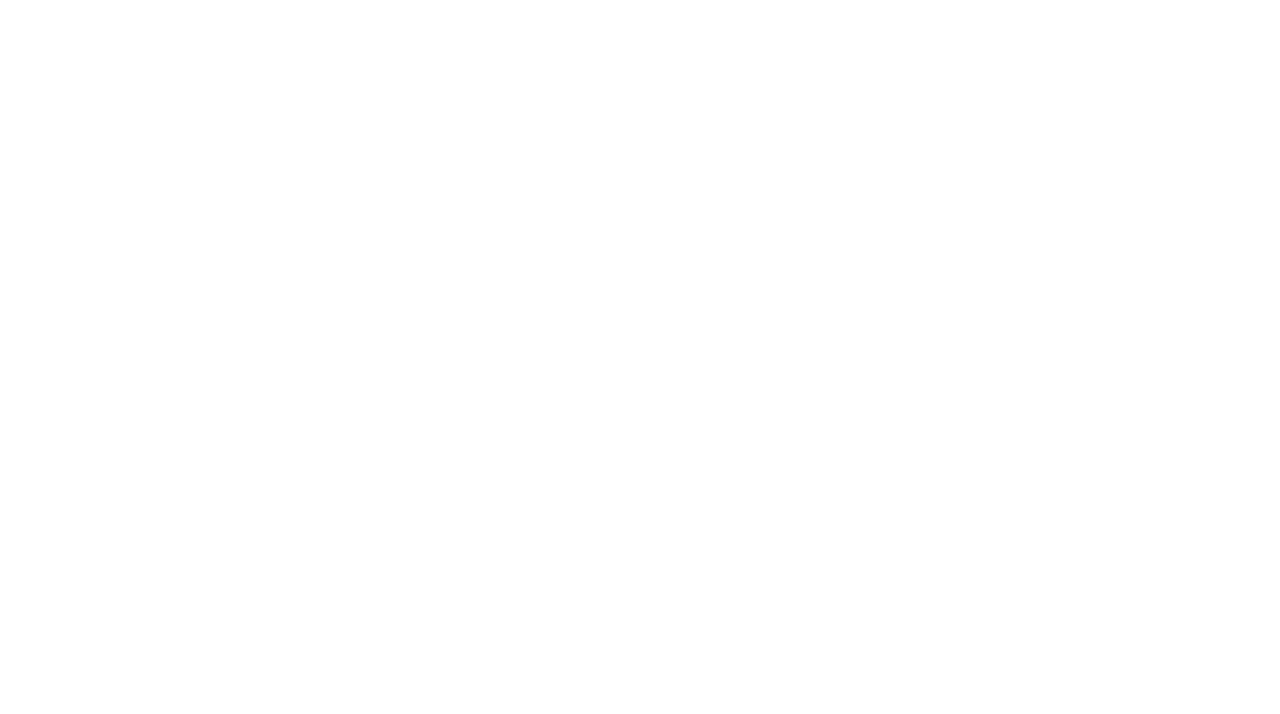
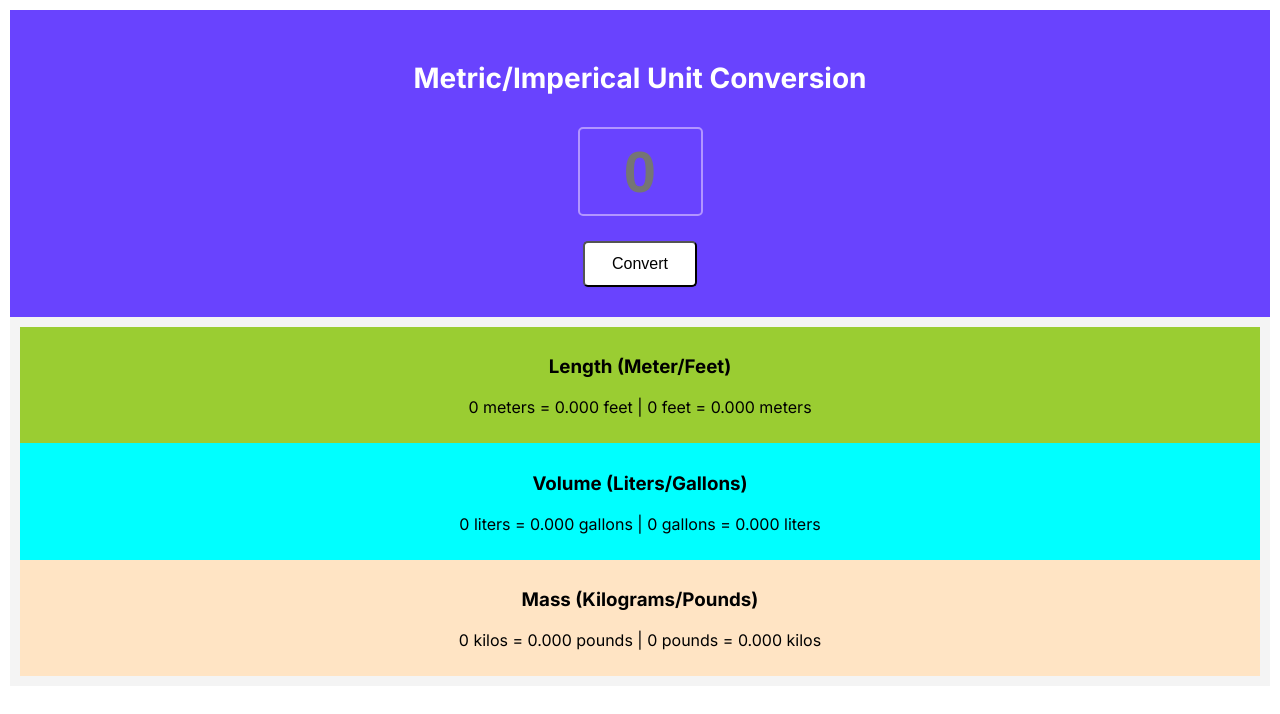
Before and after one commit to MHaidS/Unit-Converter, a plain HTML site: page index.html in a window 1280 px wide. Drawn offline with Linux system fonts and the light colour scheme.

Commit message:
second commit

```diff
--- a/index.css
+++ b/index.css
@@ -1,3 +1,68 @@
+/* IN PROGRESS */
+
 body {
   margin: 0;
+  padding: 10px;
+  text-align: center;
+  font-family: "Inter", sans-serif;
 }
+
+.hero {
+  background: #6943fe;
+  color: white;
+  padding: 30px;
+}
+
+h1 {
+  font-size: 28px;
+  font-weight: 800;
+  line-height: 38px;
+}
+
+#input {
+  display: block;
+  font-size: 58px;
+  font-weight: 800;
+  line-height: 25px;
+  text-align: center;
+  height: 83px;
+  width: 117px;
+  border: 2px solid #b295ff;
+  border-radius: 5px;
+  margin: 30px auto 25px;
+  background: #6943ff;
+  color: #ffffff;
+}
+
+#convert-btn {
+  font-size: 16px;
+  font-weight: 500;
+  line-height: 24px;
+  padding: 9px 27px;
+  border-radius: 5px;
+  background: #ffffff;
+  box-shadow: 0px 1px 2px rgba(0, 0, 0, 0.05);
+}
+
+.main {
+  background: #f4f4f4;
+  padding: 10px;
+}
+
+.section1 {
+  /* background: white; */
+  background: yellowgreen;
+  padding: 10px;
+}
+
+.section2 {
+  /* background: white; */
+  background: aqua;
+  padding: 10px;
+}
+
+.section3 {
+  /* background: white; */
+  background: bisque;
+  padding: 10px;
+}
--- a/index.html
+++ b/index.html
@@ -7,10 +7,32 @@
   <meta http-equiv="X-UA-Compatible" content="IE=edge">
   <meta name="viewport" content="width=device-width, initial-scale=1.0">
   <title>9. Solo Project - Unit converter</title>
-
+  <link rel="preconnect" href="https://fonts.googleapis.com">
+  <link rel="preconnect" href="https://fonts.gstatic.com" crossorigin>
+  <link href="https://fonts.googleapis.com/css2?family=Inter:wght@400;500;700&family=Lato:wght@400;900&display=swap" rel="stylesheet">
   <link rel="stylesheet" href="index.css">
 </head>
 <body>
+  <div class="hero">
+    <h1>Metric/Imperical Unit Conversion</h1>
+    <input id="input" type="text" placeholder="0">
+    <button id="convert-btn">Convert</button>
+  </div>
+  <div class="main">
+    <div class="section1">
+      <h3>Length (Meter/Feet)</h3>
+      <p id="length-el">0 meters = 0.000 feet | 0 feet = 0.000 meters</p>
+    </div>
+    <div class="section2">
+      <h3>Volume (Liters/Gallons)</h3>
+      <p id="volume-el">0 liters = 0.000 gallons | 0 gallons = 0.000 liters</p>
+    </div>
+    <div class="section3">
+      <h3>Mass (Kilograms/Pounds)</h3>
+      <p id="mass-el">0 kilos = 0.000 pounds | 0 pounds = 0.000 kilos</p>
+    </div>
+  </div>
+
   <script src="index.js"></script>
 </body>
 </html>
--- a/index.js
+++ b/index.js
@@ -5,3 +5,38 @@
 1 liter = 0.264 gallon
 1 kilogram = 2.204 pound
 */
+
+let convertBtn = document.getElementById("convert-btn");
+let inputEl = document.getElementById("input");
+let lengthEl = document.getElementById("length-el");
+let volumeEl = document.getElementById("volume-el");
+let massEl = document.getElementById("mass-el");
+
+const meterToFeet = 3.281;
+const literToGallon = 0.264;
+const kiloToPound = 2.204;
+
+const feetToMeter = 0.305;
+const gallonToLiter = 3.785;
+const poundToKilo = 0.454;
+
+convertBtn.addEventListener("click", function () {
+  let baseValue = inputEl.value;
+
+  lengthEl.textContent = `${baseValue} meters = ${(
+    baseValue * meterToFeet
+  ).toFixed(3)} feet |
+    ${baseValue} feet = ${(baseValue * feetToMeter).toFixed(3)} meters`;
+
+  volumeEl.textContent = `${baseValue} liters = ${(
+    baseValue * literToGallon
+  ).toFixed(3)} gallons | ${baseValue} gallons = ${(
+    baseValue * gallonToLiter
+  ).toFixed(3)} liters`;
+
+  massEl.textContent = `${baseValue} kilos = ${(
+    baseValue * kiloToPound
+  ).toFixed(3)} pounds | ${baseValue} pounds = ${(
+    baseValue * poundToKilo
+  ).toFixed(3)} kilos`;
+});
```
